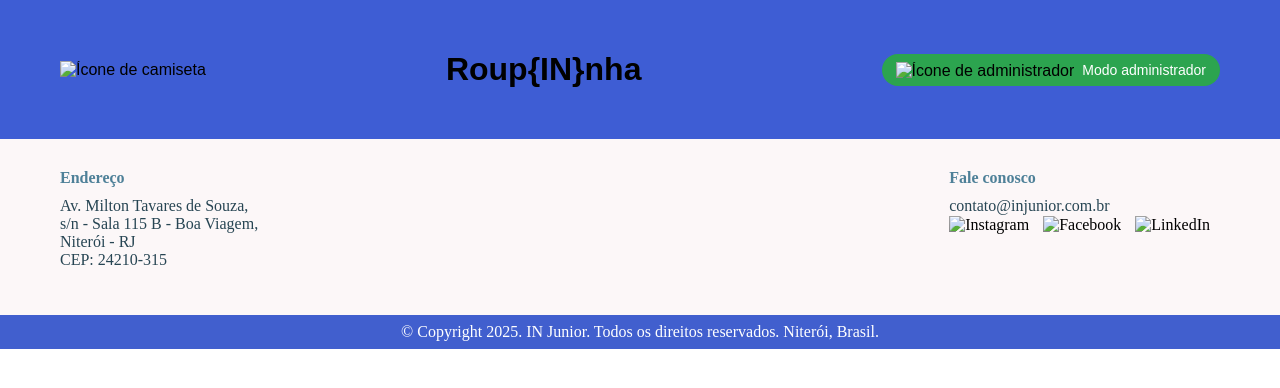
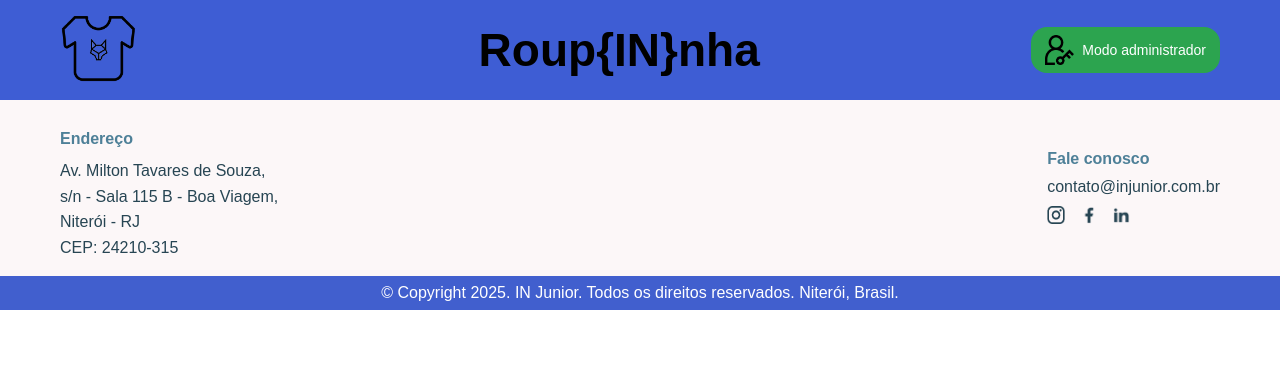
Before and after one commit to gabrieltrindade-dev/tarefa-api-promises-InJunior, a plain HTML site: page homepage/index.html in a window 1280 px wide. Drawn offline with Linux system fonts and the light colour scheme.

Commit message:
feat: header e footer home page

```diff
--- a/homepage/index.html
+++ b/homepage/index.html
@@ -7,16 +7,17 @@
     <title>Homepage</title>
 </head>
 <body>
-    <footer>
     <header>
         <div class="logo">
-                <img src="camiseta-icon.png" alt="Ícone de camiseta">
+            <img src="../assets/logo.png" alt="Ícone de camiseta">
         </div>
 
-            <h1 class="titulo">Roup{IN}nha</h1>
+        <div class="areaH1">
+            <h1>Roup{IN}nha</h1>
+        </div>
 
-            <div class="admin">
-                <img src="" alt="Ícone de administrador">
+        <div class="areaAdmin">
+            <img src="../assets/desenhoadm.png" alt="Ícone de administrador">
             <p>Modo administrador</p>
         </div>
     </header>
@@ -25,6 +26,7 @@
 
     </main>
 
+    <footer>
         <section class="footerEndereçoContato">
             <div class="endereco">
                 <h4>Endereço</h4>
@@ -37,9 +39,9 @@
                 <h4>Fale conosco</h4>
                 <p>contato@injunior.com.br</p>
                 <div class="icones">
-                    <img src="" alt="Instagram" />
-                    <img src="" alt="Facebook" />
-                    <img src="" alt="LinkedIn" />
+                    <img src="../assets/logoinsta.png" alt="Instagram" />
+                    <img src="../assets/logofacebook.png" alt="Facebook" />
+                    <img src="../assets/logolinkedin.png" alt="LinkedIn" />
                 </div>
             </div>
         </section>
--- a/homepage/style.css
+++ b/homepage/style.css
@@ -1,30 +1,35 @@
 *{
-    padding: 0;
-    margin: 0;
+  padding: 0;
+  margin: 0;
+  font-family: Arial, sans-serif;
 }
 
 header {
-  height: 139px;
+  height: 100px;
   background-color: #3e5dd4;
   display: flex;
   align-items: center;
   justify-content: space-between;
   padding: 0 60px;
-  box-sizing: border-box;
-  font-family: Arial, sans-serif;
 }
 
 .logo img {
-  height: 50px;
+  height: 70px;
 }
 
-.titulo {
-  font-size: 32px;
-  color: black;
-  margin: 0;
+.areaH1 {
+  display: flex;
+  justify-content: center;
+  flex: 1;
 }
 
-.admin {
+header h1 {
+  font-size: 46px;
+  color: black;
+  margin-left: 70px;
+}
+
+.areaAdmin {
   background-color: #2ca44f;
   display: flex;
   align-items: center;
@@ -33,11 +38,11 @@ header {
   border-radius: 16px;
 }
 
-.admin img {
-  height: 16px;
+.areaAdmin img {
+  height: 30px;
 }
 
-.admin p {
+.areaAdmin p {
   color: white;
   font-size: 14px;
   margin: 0;
@@ -72,13 +77,19 @@ footer {
   max-width: 40%;
 }
 
+.endereco p {
+  line-height: 1.6;
+}
+
 .contato {
   max-width: 40%;
+  margin-top: 20px;
 }
 
 .icones img {
   width: 18px;
   margin-right: 10px;
+  margin-top: 10px;
   vertical-align: middle;
 }
 
```
Lines whose indentation alone changed are shown as unchanged.
